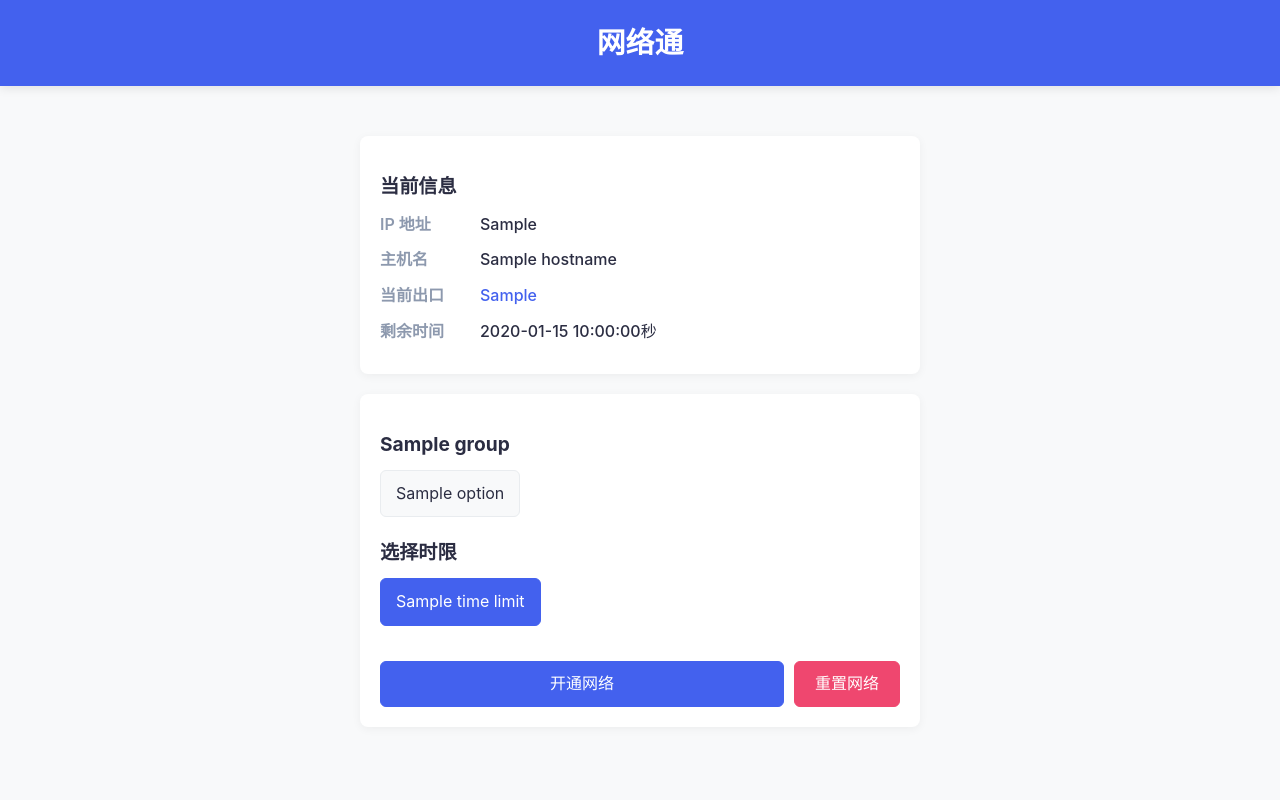
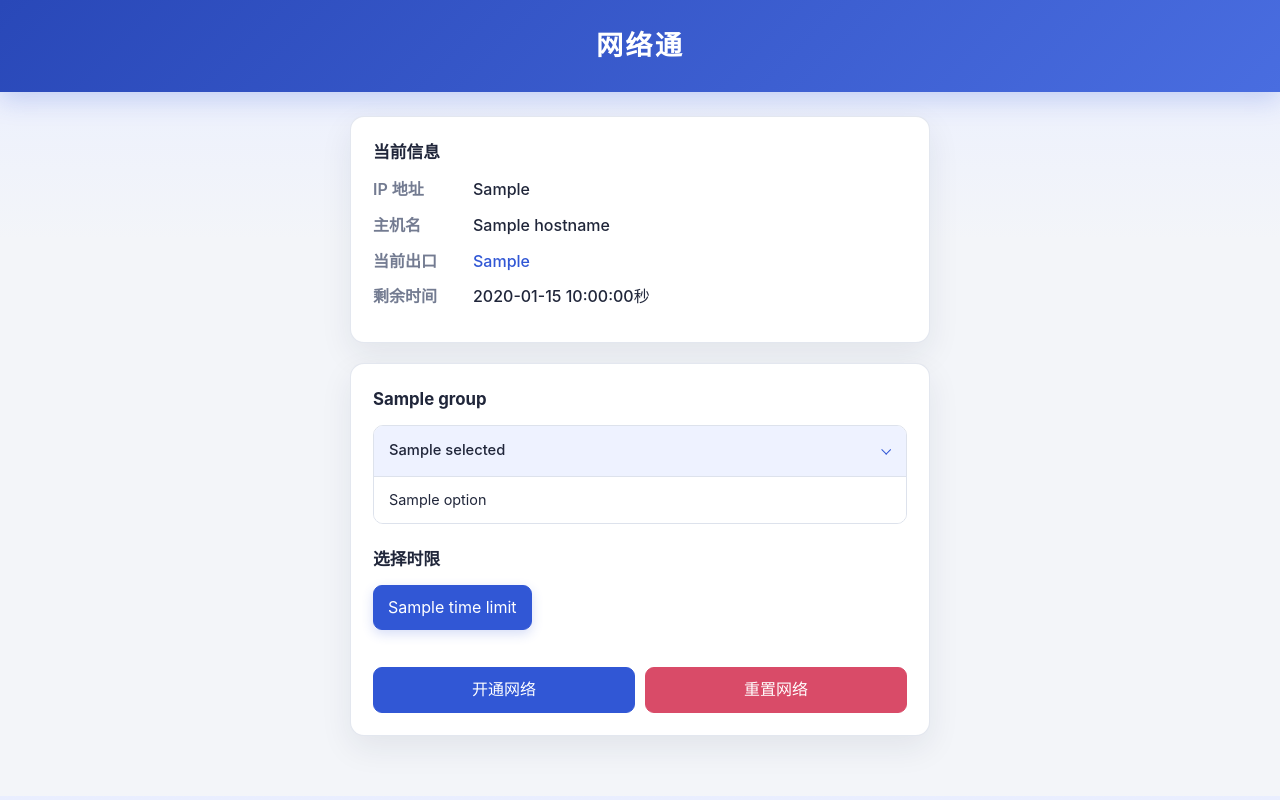
Before and after one commit to gaoyifan/wlt, a Flask app: template templates/index.html.j2 in a window 1280 px wide. Run offline with Flask 3, Linux system fonts and the light colour scheme; the template is opened without the code that fills it: most values are stand-ins (such as "Sample title", 1, 10 or a date in 2020).

Commit message:
feat(web): refine outlet selection interface

```diff
--- a/templates/index.html.j2
+++ b/templates/index.html.j2
@@ -7,16 +7,18 @@
     <title>网络通</title>
     <style>
         :root {
-            --primary: #4361ee;
-            --primary-hover: #3a56d4;
-            --danger: #ef476f;
-            --danger-hover: #d63d63;
-            --success: #06d6a0;
-            --text: #2b2d42;
-            --text-light: #8d99ae;
-            --bg: #f8f9fa;
+            --primary: #3157d5;
+            --primary-hover: #2748b8;
+            --primary-soft: #eef2ff;
+            --danger: #d94b68;
+            --danger-hover: #bd3d57;
+            --success: #16a085;
+            --text: #20263a;
+            --text-light: #737b91;
+            --bg: #f3f5f9;
             --card-bg: #ffffff;
-            --border: #e9ecef;
+            --border: #dde2ec;
+            --shadow: 0 12px 32px rgba(31, 42, 68, 0.08);
         }
 
         * {
@@ -29,36 +31,37 @@
             font-family: -apple-system, BlinkMacSystemFont, "Segoe UI", Roboto, "Helvetica Neue", Arial, sans-serif;
             line-height: 1.6;
             color: var(--text);
-            background-color: var(--bg);
+            background: linear-gradient(180deg, #e9eeff 0, var(--bg) 240px);
             padding: 0;
             margin: 0;
         }
 
         .container {
-            max-width: 600px;
+            max-width: 620px;
             margin: 0 auto;
-            padding: 20px;
+            padding: 24px 20px 40px;
         }
 
         header {
-            background-color: var(--primary);
+            background: linear-gradient(135deg, #2948b8, #496de0);
             color: white;
-            padding: 20px 0;
+            padding: 24px 0;
             text-align: center;
-            margin-bottom: 30px;
-            box-shadow: 0 2px 10px rgba(0, 0, 0, 0.1);
+            box-shadow: 0 8px 24px rgba(49, 87, 213, 0.22);
         }
 
         header h1 {
             margin: 0;
-            font-size: 1.8rem;
+            font-size: 1.7rem;
+            letter-spacing: 0.08em;
         }
 
         .card {
             background: var(--card-bg);
-            border-radius: 8px;
-            box-shadow: 0 2px 10px rgba(0, 0, 0, 0.05);
-            padding: 20px;
+            border: 1px solid rgba(221, 226, 236, 0.8);
+            border-radius: 14px;
+            box-shadow: var(--shadow);
+            padding: 22px;
             margin-bottom: 20px;
         }
 
@@ -83,45 +86,140 @@
         }
 
         h2 {
-            font-size: 1.2rem;
-            margin: 15px 0 10px;
+            font-size: 1.05rem;
+            margin: 0 0 12px;
             color: var(--text);
         }
 
         .option-group {
-            margin-bottom: 20px;
+            margin-bottom: 22px;
         }
 
-        .radio-group {
+        .outlet-picker {
+            border: 1px solid var(--border);
+            border-radius: 10px;
+            background: #fff;
+            overflow: hidden;
+            transition: border-color 0.18s, box-shadow 0.18s;
+        }
+
+        .outlet-picker.is-open {
+            border-color: var(--primary);
+            box-shadow: 0 0 0 3px rgba(49, 87, 213, 0.12);
+        }
+
+        .picker-toggle {
+            width: 100%;
+            min-height: 50px;
+            display: flex;
+            align-items: center;
+            justify-content: space-between;
+            gap: 12px;
+            padding: 12px 15px;
+            color: var(--text);
+            background: var(--primary-soft);
+            border: 0;
+            font: inherit;
+            font-size: 0.92rem;
+            font-weight: 550;
+            text-align: left;
+            cursor: pointer;
+        }
+
+        .picker-value {
+            overflow: hidden;
+            text-overflow: ellipsis;
+            white-space: nowrap;
+        }
+
+        .picker-chevron {
+            width: 7px;
+            height: 7px;
+            flex: 0 0 auto;
+            margin-right: 2px;
+            border-right: 1.5px solid var(--primary);
+            border-bottom: 1.5px solid var(--primary);
+            transform: rotate(45deg) translateY(-1px);
+            transition: transform 0.18s ease;
+        }
+
+        .outlet-picker.is-open .picker-chevron {
+            transform: rotate(225deg) translate(-1px, -1px);
+        }
+
+        .picker-options {
+            border-top: 1px solid var(--border);
+        }
+
+        .outlet-picker.enhanced:not(.is-open) .picker-options {
+            display: none;
+        }
+
+        .outlet-option {
+            position: relative;
+            border-bottom: 1px solid var(--border);
+        }
+
+        .outlet-option:last-child {
+            border-bottom: 0;
+        }
+
+        .outlet-option input[type="radio"],
+        .time-item input[type="radio"] {
+            position: absolute;
+            opacity: 0;
+            pointer-events: none;
+        }
+
+        .outlet-option label {
+            min-height: 46px;
+            display: flex;
+            align-items: center;
+            padding: 10px 15px;
+            font-size: 0.9rem;
+            background: #fff;
+            cursor: pointer;
+            transition: color 0.15s, background-color 0.15s;
+        }
+
+        .outlet-option label:hover {
+            color: var(--primary);
+            background: #f7f9ff;
+        }
+
+        .outlet-option input[type="radio"]:checked+label {
+            color: var(--primary);
+            font-weight: 600;
+            background: var(--primary-soft);
+        }
+
+        .time-options {
             display: flex;
             flex-wrap: wrap;
-            gap: 10px;
-            margin-top: 10px;
+            gap: 8px;
         }
 
-        .radio-item {
+        .time-item {
             position: relative;
         }
 
-        .radio-item input[type="radio"] {
-            position: absolute;
-            opacity: 0;
+        .time-item label {
+            display: block;
+            min-width: 74px;
+            padding: 9px 14px;
+            text-align: center;
+            background: #fff;
+            border: 1px solid var(--border);
+            border-radius: 9px;
+            cursor: pointer;
+            transition: all 0.15s;
         }
 
-        .radio-item label {
-            display: block;
-            padding: 10px 15px;
-            background-color: var(--bg);
-            border: 1px solid var(--border);
-            border-radius: 6px;
-            cursor: pointer;
-            transition: all 0.2s;
-        }
-
-        .radio-item input[type="radio"]:checked+label {
-            background-color: var(--primary);
+        .time-item input[type="radio"]:checked+label {
+            background: var(--primary);
             color: white;
             border-color: var(--primary);
+            box-shadow: 0 4px 12px rgba(49, 87, 213, 0.2);
         }
 
         .btn {
@@ -135,7 +233,7 @@
             padding: 10px 20px;
             font-size: 1rem;
             line-height: 1.5;
-            border-radius: 6px;
+            border-radius: 9px;
             transition: all 0.15s ease-in-out;
             cursor: pointer;
             margin-top: 15px;
@@ -165,32 +263,44 @@
         }
 
         .flash-message {
-            padding: 12px;
+            padding: 12px 14px;
             background-color: rgba(6, 214, 160, 0.1);
             border-left: 4px solid var(--success);
             color: #2b2d42;
             margin-bottom: 20px;
-            border-radius: 4px;
+            border-radius: 9px;
             font-weight: 500;
         }
 
         .actions {
-            display: flex;
+            display: grid;
+            grid-template-columns: repeat(2, minmax(0, 1fr));
             gap: 10px;
         }
 
-        .actions form {
-            flex: 1;
+        .actions .btn {
+            margin-top: 15px;
         }
 
         @media (max-width: 480px) {
-            .radio-group {
-                flex-direction: column;
-                gap: 5px;
+            .container {
+                padding: 18px 14px 32px;
             }
 
-            .actions {
-                flex-direction: column;
+            .card {
+                padding: 18px;
+            }
+
+            .info-label {
+                width: 86px;
+            }
+
+            .time-item {
+                flex: 1 1 calc(33.333% - 8px);
+            }
+
+            .time-item label {
+                min-width: 0;
             }
         }
     </style>
@@ -230,13 +340,18 @@
         </div>
 
         <div class="card">
-            <form method="post" action="{{ url_for('open_net') }}">
+            <form id="open-net-form" method="post" action="{{ url_for('open_net') }}">
                 {% for group in outlet_groups %}
                 <div class="option-group">
                     <h2>{{ group.title }}</h2>
-                    <div class="radio-group">
+                    <div class="outlet-picker">
+                        <button class="picker-toggle" type="button" aria-expanded="false">
+                            <span class="picker-value">{{ group.selected }}</span>
+                            <span class="picker-chevron" aria-hidden="true"></span>
+                        </button>
+                        <div class="picker-options">
                             {% for o in group.options %}
-                        <div class="radio-item">
+                            <div class="outlet-option">
                                 <input type="radio" name="{{ group.field }}" id="{{ group.field }}-{{ loop.index }}"
                                     value="{{ o }}" {% if o==group.selected %}checked{% endif %}>
                                 <label for="{{ group.field }}-{{ loop.index }}">{{ o }}</label>
@@ -244,13 +359,14 @@
                             {% endfor %}
                         </div>
                     </div>
+                </div>
                 {% endfor %}
 
                 <div class="option-group">
                     <h2>选择时限</h2>
-                    <div class="radio-group">
+                    <div class="time-options">
                         {% for label, hour in time_limits %}
-                        <div class="radio-item">
+                        <div class="time-item">
                             <input type="radio" name="hours" id="hours-{{ loop.index }}" value="{{ hour }}" {% if
                                 loop.first %}checked{% endif %}>
                             <label for="hours-{{ loop.index }}">{{ label }}</label>
@@ -259,10 +375,10 @@
                     </div>
                 </div>
 
-                <div class="actions">
-                    <button type="submit" class="btn btn-primary">开通网络</button>
             </form>
 
+            <div class="actions">
+                <button type="submit" form="open-net-form" class="btn btn-primary">开通网络</button>
                 <form method="post" action="{{ url_for('close_net') }}">
                     <button type="submit" class="btn btn-danger">重置网络</button>
                 </form>
@@ -271,6 +387,57 @@
     </div>
 
     <script>
+        document.querySelectorAll('.outlet-picker').forEach((picker) => {
+            const toggle = picker.querySelector('.picker-toggle');
+            const value = picker.querySelector('.picker-value');
+            const radios = picker.querySelectorAll('input[type="radio"]');
+
+            const setOpen = (open) => {
+                picker.classList.toggle('is-open', open);
+                toggle.setAttribute('aria-expanded', String(open));
+            };
+
+            picker.classList.add('enhanced');
+            toggle.addEventListener('click', () => {
+                const opening = !picker.classList.contains('is-open');
+                document.querySelectorAll('.outlet-picker.is-open').forEach((other) => {
+                    if (other !== picker) {
+                        other.classList.remove('is-open');
+                        other.querySelector('.picker-toggle').setAttribute('aria-expanded', 'false');
+                    }
+                });
+                setOpen(opening);
+            });
+
+            radios.forEach((radio) => {
+                radio.addEventListener('change', () => {
+                    if (radio.checked) {
+                        value.textContent = radio.value;
+                        setOpen(false);
+                    }
+                });
+            });
+        });
+
+        document.addEventListener('click', (event) => {
+            if (!event.target.closest('.outlet-picker')) {
+                document.querySelectorAll('.outlet-picker.is-open').forEach((picker) => {
+                    picker.classList.remove('is-open');
+                    picker.querySelector('.picker-toggle').setAttribute('aria-expanded', 'false');
+                });
+            }
+        });
+
+        document.addEventListener('keydown', (event) => {
+            if (event.key === 'Escape') {
+                document.querySelectorAll('.outlet-picker.is-open').forEach((picker) => {
+                    picker.classList.remove('is-open');
+                    picker.querySelector('.picker-toggle').setAttribute('aria-expanded', 'false');
+                    picker.querySelector('.picker-toggle').focus();
+                });
+            }
+        });
+
         // 初始化剩余时间（秒）
         let remainingSeconds = {{ expires_seconds or 'null' }};
 
```
Lines whose indentation alone changed are shown as unchanged.
